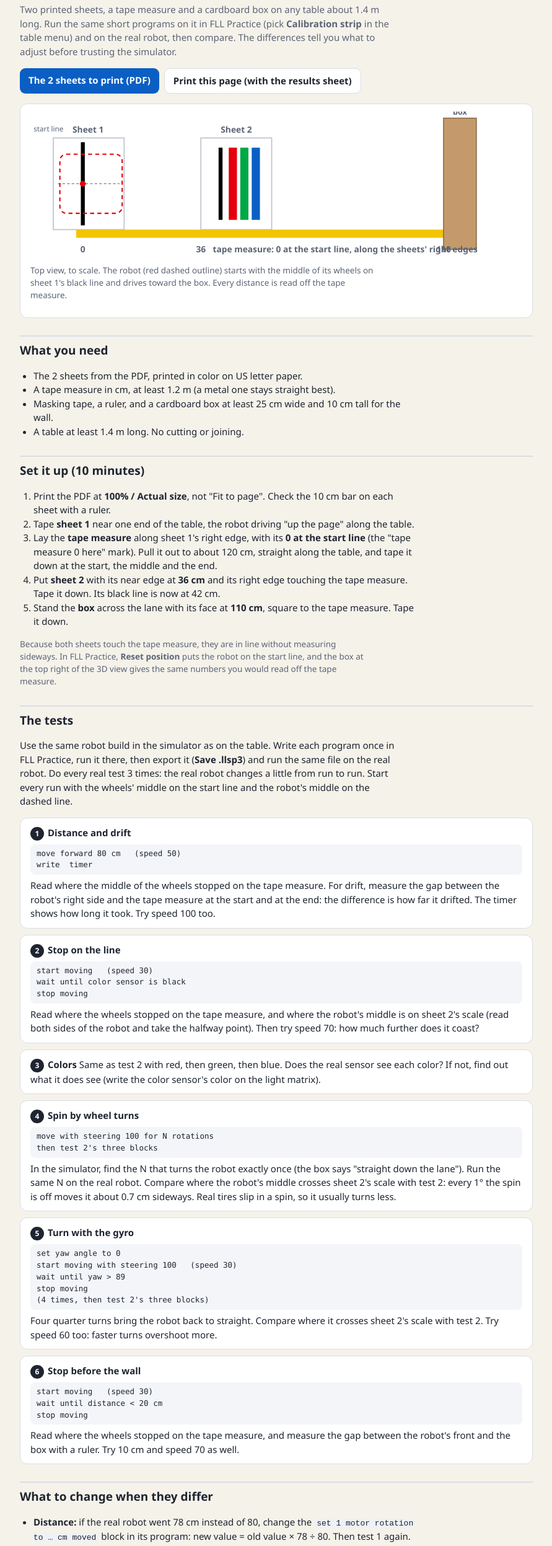
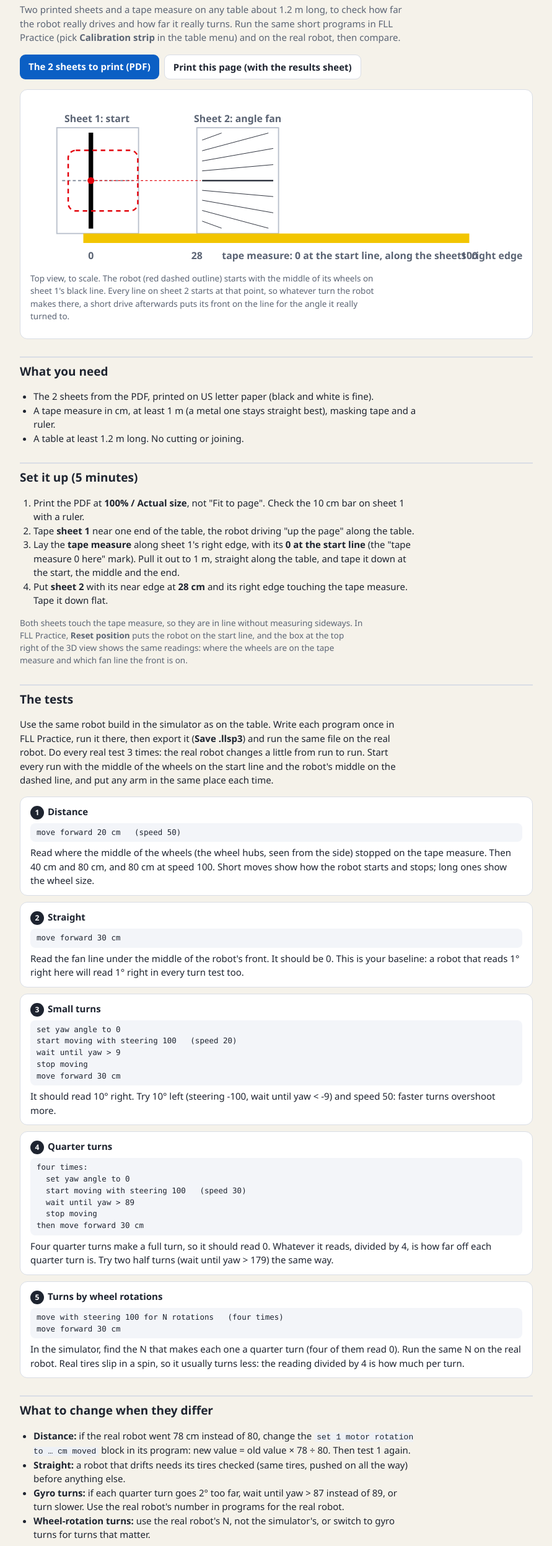
Before and after one commit to mrubens/fll-practice, a plain HTML site: page calibration.html in a window 1280 px wide. Shown: the part 66-2560 px from the top of the page at 62% size, without its empty margins (194-1085 px from the left). Drawn offline with Linux system fonts and the light colour scheme.

Commit message:
Calibration strip checks distance and angles: sheet 2 is now a fan with a line for every degree from the start point, so after a turn and a short drive the line under the robot's front gives the angle it really turned to. The colors and the cardboard wall are gone. The readout gives the fan line the front is on; the guide's five tests are distance, straight, small turns, quarter turns with the gyro and turns by wheel rotations, with what to change for each

```diff
--- a/calibration.html
+++ b/calibration.html
@@ -41,113 +41,111 @@
 <body>
 <main>
   <h1>Calibration strip</h1>
-  <p class="lead">Two printed sheets, a tape measure and a cardboard box on any table about 1.4 m long. Run the same
-    short programs on it in FLL Practice (pick <b>Calibration strip</b> in the table menu) and on the real robot, then
-    compare. The differences tell you what to adjust before trusting the simulator.</p>
+  <p class="lead">Two printed sheets and a tape measure on any table about 1.2 m long, to check how far the robot
+    really drives and how far it really turns. Run the same short programs in FLL Practice (pick <b>Calibration
+    strip</b> in the table menu) and on the real robot, then compare.</p>
   <div class="actions noprint">
     <a class="btn" href="calibration-mat.pdf" target="_blank" rel="noopener">The 2 sheets to print (PDF)</a>
     <a class="btn alt" href="javascript:window.print()">Print this page (with the results sheet)</a>
   </div>
 
   <div class="card">
-    <svg viewBox="-16 -22 150 44" role="img" aria-label="Top view of the calibration strip: two sheets, a tape measure along their right edges and a box for a wall">
-      <!-- sheets: along the lane (x) from the start line, across (y) from the middle; the robot's right is down -->
+    <svg viewBox="-16 -22 130 44" role="img" aria-label="Top view of the calibration strip: two sheets and a tape measure along their right edges">
+      <!-- along the lane (x) from the start line, across (y) from the middle; the robot's right is down -->
       <rect x="-9" y="-13.97" width="21.59" height="27.94" fill="#fff" stroke="#B9C0CC" stroke-width="0.3"/>
-      <rect x="36" y="-13.97" width="21.59" height="27.94" fill="#fff" stroke="#B9C0CC" stroke-width="0.3"/>
+      <rect x="28" y="-13.97" width="21.59" height="27.94" fill="#fff" stroke="#B9C0CC" stroke-width="0.3"/>
       <rect x="-0.6" y="-12.67" width="1.2" height="25.34" fill="#000"/>
       <line x1="-7.6" y1="0" x2="11.2" y2="0" stroke="#7A8191" stroke-width="0.25" stroke-dasharray="0.8 0.6"/>
-      <rect x="41.4" y="-11" width="1.2" height="22" fill="#000"/>
-      <rect x="44.5" y="-11" width="2.5" height="22" fill="#E3000B"/>
-      <rect x="48" y="-11" width="2.5" height="22" fill="#00A845"/>
-      <rect x="51.5" y="-11" width="2.5" height="22" fill="#0B5FC4"/>
-      <rect x="-2" y="13.97" width="112" height="2.5" fill="#F2C500"/>
-      <rect x="110" y="-20" width="10" height="40" fill="#C49A6C" stroke="#8B6A43" stroke-width="0.3"/>
-      <rect x="-7" y="-9" width="19" height="18" rx="2" fill="none" stroke="#E3000B" stroke-width="0.4" stroke-dasharray="1.2 1"/>
+      <line x1="29.40" y1="-10.70" x2="34.54" y2="-12.57" stroke="#1F2430" stroke-width="0.15"/>
+      <line x1="29.40" y1="-7.88" x2="46.91" y2="-12.57" stroke="#1F2430" stroke-width="0.15"/>
+      <line x1="29.40" y1="-5.18" x2="48.19" y2="-8.50" stroke="#1F2430" stroke-width="0.15"/>
+      <line x1="29.40" y1="-2.57" x2="48.19" y2="-4.22" stroke="#1F2430" stroke-width="0.15"/>
+      <line x1="29.40" y1="0.00" x2="48.19" y2="0.00" stroke="#1F2430" stroke-width="0.35"/>
+      <line x1="29.40" y1="2.57" x2="48.19" y2="4.22" stroke="#1F2430" stroke-width="0.15"/>
+      <line x1="29.40" y1="5.18" x2="48.19" y2="8.50" stroke="#1F2430" stroke-width="0.15"/>
+      <line x1="29.40" y1="7.88" x2="46.91" y2="12.57" stroke="#1F2430" stroke-width="0.15"/>
+      <line x1="29.40" y1="10.70" x2="34.54" y2="12.57" stroke="#1F2430" stroke-width="0.15"/>
+      <line x1="0" y1="0" x2="29" y2="0" stroke="#E3000B" stroke-width="0.2" stroke-dasharray="0.6 0.6"/>
+      <rect x="-2" y="13.97" width="102" height="2.5" fill="#F2C500"/>
+      <rect x="-6" y="-8" width="18.4" height="16" rx="2" fill="none" stroke="#E3000B" stroke-width="0.4" stroke-dasharray="1.2 1"/>
       <circle cx="0" cy="0" r="0.9" fill="#E3000B"/>
       <g font-size="2.6" font-weight="700" fill="#5B6474">
-        <text x="1.6" y="-15.5" text-anchor="middle">Sheet 1</text>
-        <text x="46.8" y="-15.5" text-anchor="middle">Sheet 2</text>
-        <text x="80" y="20.8" text-anchor="middle">tape measure: 0 at the start line, along the sheets' right edges</text>
-        <text x="115" y="-21" text-anchor="middle" font-size="2.4">box</text>
+        <text x="1.6" y="-15.5" text-anchor="middle">Sheet 1: start</text>
+        <text x="38.8" y="-15.5" text-anchor="middle">Sheet 2: angle fan</text>
+        <text x="75" y="20.8" text-anchor="middle">tape measure: 0 at the start line, along the sheets' right edges</text>
         <text x="0" y="20.8" text-anchor="middle">0</text>
-        <text x="36" y="20.8" text-anchor="middle">36</text>
-        <text x="110" y="20.8" text-anchor="middle">110</text>
+        <text x="28" y="20.8" text-anchor="middle">28</text>
+        <text x="100" y="20.8" text-anchor="middle">100</text>
       </g>
-      <g font-size="2.2" fill="#5B6474"><text x="-15" y="-16" >start line</text></g>
     </svg>
     <p class="tip">Top view, to scale. The robot (red dashed outline) starts with the middle of its wheels on sheet 1's
-      black line and drives toward the box. Every distance is read off the tape measure.</p>
+      black line. Every line on sheet 2 starts at that point, so whatever turn the robot makes there, a short drive
+      afterwards puts its front on the line for the angle it really turned to.</p>
   </div>
 
   <h2>What you need</h2>
   <ul>
-    <li>The 2 sheets from the PDF, printed in color on US letter paper.</li>
-    <li>A tape measure in cm, at least 1.2 m (a metal one stays straight best).</li>
-    <li>Masking tape, a ruler, and a cardboard box at least 25 cm wide and 10 cm tall for the wall.</li>
-    <li>A table at least 1.4 m long. No cutting or joining.</li>
+    <li>The 2 sheets from the PDF, printed on US letter paper (black and white is fine).</li>
+    <li>A tape measure in cm, at least 1 m (a metal one stays straight best), masking tape and a ruler.</li>
+    <li>A table at least 1.2 m long. No cutting or joining.</li>
   </ul>
 
-  <h2>Set it up (10 minutes)</h2>
+  <h2>Set it up (5 minutes)</h2>
   <ol>
-    <li>Print the PDF at <b>100% / Actual size</b>, not "Fit to page". Check the 10 cm bar on each sheet with a ruler.</li>
+    <li>Print the PDF at <b>100% / Actual size</b>, not "Fit to page". Check the 10 cm bar on sheet 1 with a ruler.</li>
     <li>Tape <b>sheet 1</b> near one end of the table, the robot driving "up the page" along the table.</li>
-    <li>Lay the <b>tape measure</b> along sheet 1's right edge, with its <b>0 at the start line</b> (the "tape measure 0 here" mark). Pull it out to about 120 cm, straight along the table, and tape it down at the start, the middle and the end.</li>
-    <li>Put <b>sheet 2</b> with its near edge at <b>36 cm</b> and its right edge touching the tape measure. Tape it down. Its black line is now at 42 cm.</li>
-    <li>Stand the <b>box</b> across the lane with its face at <b>110 cm</b>, square to the tape measure. Tape it down.</li>
+    <li>Lay the <b>tape measure</b> along sheet 1's right edge, with its <b>0 at the start line</b> (the "tape measure 0 here" mark). Pull it out to 1 m, straight along the table, and tape it down at the start, the middle and the end.</li>
+    <li>Put <b>sheet 2</b> with its near edge at <b>28 cm</b> and its right edge touching the tape measure. Tape it down flat.</li>
   </ol>
-  <p class="tip">Because both sheets touch the tape measure, they are in line without measuring sideways. In FLL Practice,
-    <b>Reset position</b> puts the robot on the start line, and the box at the top right of the 3D view gives the same
-    numbers you would read off the tape measure.</p>
+  <p class="tip">Both sheets touch the tape measure, so they are in line without measuring sideways. In FLL Practice,
+    <b>Reset position</b> puts the robot on the start line, and the box at the top right of the 3D view shows the same
+    readings: where the wheels are on the tape measure and which fan line the front is on.</p>
 
   <h2>The tests</h2>
   <p>Use the same robot build in the simulator as on the table. Write each program once in FLL Practice, run it there,
     then export it (<b>Save .llsp3</b>) and run the same file on the real robot. Do every real test 3 times: the real
-    robot changes a little from run to run. Start every run with the wheels' middle on the start line and the
-    robot's middle on the dashed line.</p>
+    robot changes a little from run to run. Start every run with the middle of the wheels on the start line and the
+    robot's middle on the dashed line, and put any arm in the same place each time.</p>
   <div class="tests">
-    <div class="card test"><b class="n">1</b><b>Distance and drift</b>
-      <div class="prog">move forward 80 cm   (speed 50)
-write  timer</div>
-      Read where the middle of the wheels stopped on the tape measure. For drift, measure the gap between the robot's
-      right side and the tape measure at the start and at the end: the difference is how far it drifted. The timer
-      shows how long it took. Try speed 100 too.</div>
-    <div class="card test"><b class="n">2</b><b>Stop on the line</b>
-      <div class="prog">start moving   (speed 30)
-wait until color sensor is black
-stop moving</div>
-      Read where the wheels stopped on the tape measure, and where the robot's middle is on sheet 2's scale (read
-      both sides of the robot and take the halfway point). Then try speed 70: how much further does it coast?</div>
-    <div class="card test"><b class="n">3</b><b>Colors</b>
-      Same as test 2 with red, then green, then blue. Does the real sensor see each color? If not, find out what it
-      does see (write the color sensor's color on the light matrix).</div>
-    <div class="card test"><b class="n">4</b><b>Spin by wheel turns</b>
-      <div class="prog">move with steering 100 for N rotations
-then test 2's three blocks</div>
-      In the simulator, find the N that turns the robot exactly once (the box says "straight down the lane"). Run the
-      same N on the real robot. Compare where the robot's middle crosses sheet 2's scale with test 2: every 1° the
-      spin is off moves it about 0.7 cm sideways. Real tires slip in a spin, so it usually turns less.</div>
-    <div class="card test"><b class="n">5</b><b>Turn with the gyro</b>
+    <div class="card test"><b class="n">1</b><b>Distance</b>
+      <div class="prog">move forward 20 cm   (speed 50)</div>
+      Read where the middle of the wheels (the wheel hubs, seen from the side) stopped on the tape measure. Then 40 cm
+      and 80 cm, and 80 cm at speed 100. Short moves show how the robot starts and stops; long ones show the wheel
+      size.</div>
+    <div class="card test"><b class="n">2</b><b>Straight</b>
+      <div class="prog">move forward 30 cm</div>
+      Read the fan line under the middle of the robot's front. It should be 0. This is your baseline: a robot that
+      reads 1° right here will read 1° right in every turn test too.</div>
+    <div class="card test"><b class="n">3</b><b>Small turns</b>
       <div class="prog">set yaw angle to 0
-start moving with steering 100   (speed 30)
-wait until yaw &gt; 89
+start moving with steering 100   (speed 20)
+wait until yaw &gt; 9
 stop moving
-(4 times, then test 2's three blocks)</div>
-      Four quarter turns bring the robot back to straight. Compare where it crosses sheet 2's scale with test 2.
-      Try speed 60 too: faster turns overshoot more.</div>
-    <div class="card test"><b class="n">6</b><b>Stop before the wall</b>
-      <div class="prog">start moving   (speed 30)
-wait until distance &lt; 20 cm
-stop moving</div>
-      Read where the wheels stopped on the tape measure, and measure the gap between the robot's front and the box with
-      a ruler. Try 10 cm and speed 70 as well.</div>
+move forward 30 cm</div>
+      It should read 10° right. Try 10° left (steering -100, wait until yaw &lt; -9) and speed 50: faster turns
+      overshoot more.</div>
+    <div class="card test"><b class="n">4</b><b>Quarter turns</b>
+      <div class="prog">four times:
+  set yaw angle to 0
+  start moving with steering 100   (speed 30)
+  wait until yaw &gt; 89
+  stop moving
+then move forward 30 cm</div>
+      Four quarter turns make a full turn, so it should read 0. Whatever it reads, divided by 4, is how far off each
+      quarter turn is. Try two half turns (wait until yaw &gt; 179) the same way.</div>
+    <div class="card test"><b class="n">5</b><b>Turns by wheel rotations</b>
+      <div class="prog">move with steering 100 for N rotations   (four times)
+move forward 30 cm</div>
+      In the simulator, find the N that makes each one a quarter turn (four of them read 0). Run the same N on the real
+      robot. Real tires slip in a spin, so it usually turns less: the reading divided by 4 is how much per turn.</div>
   </div>
 
   <h2>What to change when they differ</h2>
   <ul>
     <li><b>Distance:</b> if the real robot went 78 cm instead of 80, change the <code>set 1 motor rotation to … cm moved</code> block in its program: new value = old value × 78 ÷ 80. Then test 1 again.</li>
-    <li><b>Drift:</b> a robot that curls one way needs its tires checked (same tires, pushed on all the way) before anything else.</li>
-    <li><b>Turns:</b> use the gyro (test 5) for turns that matter. For wheel-turn spins, use the real robot's N, not the simulator's.</li>
-    <li><b>Line, colors, wall:</b> if the real robot coasts further, slow down before the line or the wall. If a color doesn't read, pick another color or use reflected light.</li>
+    <li><b>Straight:</b> a robot that drifts needs its tires checked (same tires, pushed on all the way) before anything else.</li>
+    <li><b>Gyro turns:</b> if each quarter turn goes 2° too far, wait until yaw &gt; 87 instead of 89, or turn slower. Use the real robot's number in programs for the real robot.</li>
+    <li><b>Wheel-rotation turns:</b> use the real robot's N, not the simulator's, or switch to gyro turns for turns that matter.</li>
   </ul>
 
   <h2 class="sheet">Results sheet</h2>
@@ -155,17 +153,17 @@ stop moving</div>
   <table>
     <thead><tr><th style="width:32%">Test</th><th>Simulator</th><th>Real 1</th><th>Real 2</th><th>Real 3</th><th>Difference</th></tr></thead>
     <tbody>
-      <tr><td>1. 80 cm at speed 50: wheels at (cm)</td><td class="blank"></td><td></td><td></td><td></td><td></td></tr>
-      <tr><td>1. … drift (cm, left or right)</td><td class="blank"></td><td></td><td></td><td></td><td></td></tr>
-      <tr><td>1. … time (s)</td><td class="blank"></td><td></td><td></td><td></td><td></td></tr>
+      <tr><td>1. 20 cm at speed 50: wheels at (cm)</td><td class="blank"></td><td></td><td></td><td></td><td></td></tr>
+      <tr><td>1. 40 cm at speed 50: wheels at</td><td class="blank"></td><td></td><td></td><td></td><td></td></tr>
+      <tr><td>1. 80 cm at speed 50: wheels at</td><td class="blank"></td><td></td><td></td><td></td><td></td></tr>
       <tr><td>1. 80 cm at speed 100: wheels at</td><td class="blank"></td><td></td><td></td><td></td><td></td></tr>
-      <tr><td>2. Black, speed 30: wheels at / middle on scale</td><td class="blank"></td><td></td><td></td><td></td><td></td></tr>
-      <tr><td>2. Black, speed 70: wheels at</td><td class="blank"></td><td></td><td></td><td></td><td></td></tr>
-      <tr><td>3. Red / green / blue seen? wheels at</td><td class="blank"></td><td></td><td></td><td></td><td></td></tr>
-      <tr><td>4. Spin N = ____: middle on scale</td><td class="blank"></td><td></td><td></td><td></td><td></td></tr>
-      <tr><td>5. 4 gyro turns: middle on scale</td><td class="blank"></td><td></td><td></td><td></td><td></td></tr>
-      <tr><td>6. Distance &lt; 20 cm, speed 30: wheels at / gap</td><td class="blank"></td><td></td><td></td><td></td><td></td></tr>
-      <tr><td>6. Distance &lt; 10 cm, speed 70: wheels at / gap</td><td class="blank"></td><td></td><td></td><td></td><td></td></tr>
+      <tr><td>2. Straight 30 cm: fan line (° L/R)</td><td class="blank"></td><td></td><td></td><td></td><td></td></tr>
+      <tr><td>3. 10° right, speed 20: fan line</td><td class="blank"></td><td></td><td></td><td></td><td></td></tr>
+      <tr><td>3. 10° left, speed 20: fan line</td><td class="blank"></td><td></td><td></td><td></td><td></td></tr>
+      <tr><td>3. 10° right, speed 50: fan line</td><td class="blank"></td><td></td><td></td><td></td><td></td></tr>
+      <tr><td>4. 4 quarter turns (gyro): fan line ÷ 4</td><td class="blank"></td><td></td><td></td><td></td><td></td></tr>
+      <tr><td>4. 2 half turns (gyro): fan line ÷ 2</td><td class="blank"></td><td></td><td></td><td></td><td></td></tr>
+      <tr><td>5. 4 × N = ____ rotations: fan line ÷ 4</td><td class="blank"></td><td></td><td></td><td></td><td></td></tr>
     </tbody>
   </table>
 </main>
```
Also changed, not shown: js/app.js (+11 -5 lines), js/boards.js (+19 -22 lines), 3 other files.
